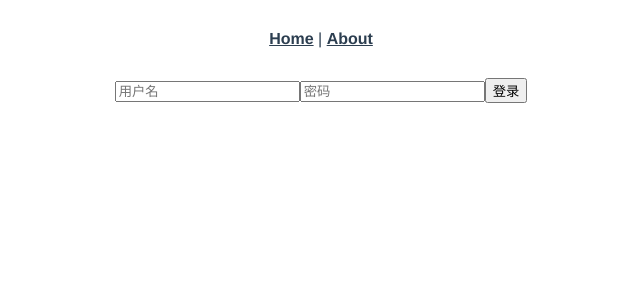
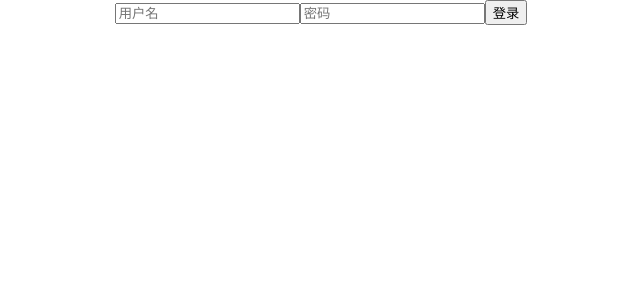
Before and after one commit to BUCT-CS2203-SE/Team2-WebService-Museum, a Vue app in the folder vue_museum/: page /#/login in a window 1280 px wide. Shown: the top 300 px of the page, without its empty margins (319-959 px from the left). Built offline with nearby package versions, Linux system fonts and the light colour scheme; sample sign-in values are in the browser's storage.

Commit message:
newchange

```diff
--- a/vue_museum/src/App.vue
+++ b/vue_museum/src/App.vue
@@ -1,10 +1,12 @@
 <template>
-  <nav>
+  <!-- <nav>
     <router-link to="/">Home</router-link> |
-    <router-link to="/about">About</router-link>
-  </nav>
+    <router-link to="/about">About</router-link> |
+    <router-link to="/login">Login</router-link>
+  </nav> -->
   <router-view/>
 </template>
+
 
 <style>
 #app {
@@ -14,16 +16,13 @@
   text-align: center;
   color: #2c3e50;
 }
-
 nav {
-  padding: 30px;
+  padding: 16px;
 }
-
 nav a {
   font-weight: bold;
   color: #2c3e50;
 }
-
 nav a.router-link-exact-active {
   color: #42b983;
 }
```
